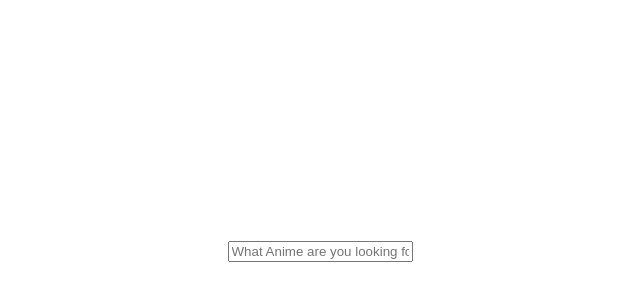
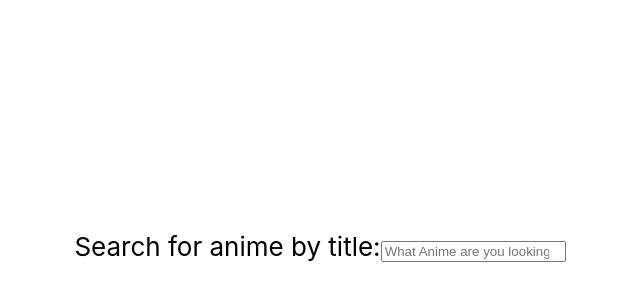
Before and after one commit to Kozyrov/oni-search-client, a React (Create React App) app: page / in a window 1280 px wide. Shown: the part 154-454 px from the top of the page, without its empty margins (320-960 px from the left). Built offline with nearby package versions, Linux system fonts and the light colour scheme; the HTML template or start-up script is replaced by a standard one.

Commit message:
api post search pipeline setup complete

```diff
--- a/src/components/search/Search.js
+++ b/src/components/search/Search.js
@@ -1,10 +1,30 @@
-import React from "react";
+import React, { useState } from "react";
+import { searchByTitle } from "./searchAPI";
 
 const Search = () => {
+    const [value, setValue] = useState("");
+
+    const handleSubmit = async (event) => {
+        event.preventDefault();
+        await searchByTitle(value);
+    }
+
+    const handleInput = (event) => {
+        setValue(event.currentTarget.value);
+    }
+
     return (
-        <div className="search-field">
-            <input type="text" placeholder="What Anime are you looking for?"></input>
-        </div>
+        <form className="search-field" onSubmit={handleSubmit}>
+            <label>Search for anime by title:</label>
+            <input
+                type="search"
+                id="title-search-input"
+                placeholder="What Anime are you looking for?"
+                aria-label="Search for anime based on title"
+                value={value}
+                onInput={handleInput}
+            ></input>
+        </form>
     );
 }
 
--- a/src/components/search/searchAPI.js
+++ b/src/components/search/searchAPI.js
@@ -2,9 +2,8 @@ import axios from "axios";
 
 export const searchByTitle = async (term) => {
     try {
-        await axios.post("https://oni-search-api-apim.azure-api.net/oni-search-api", {
-            "value": term
-        }).then((response) => {
+        await axios.post(`https://oni-search-api-apim.azure-api.net/oni-search-api/search?value=${term}`)
+        .then((response) => {
             console.log(`success: ${response}`);
         }).catch((err) => {
             console.log(`error: ${err}`);
```
